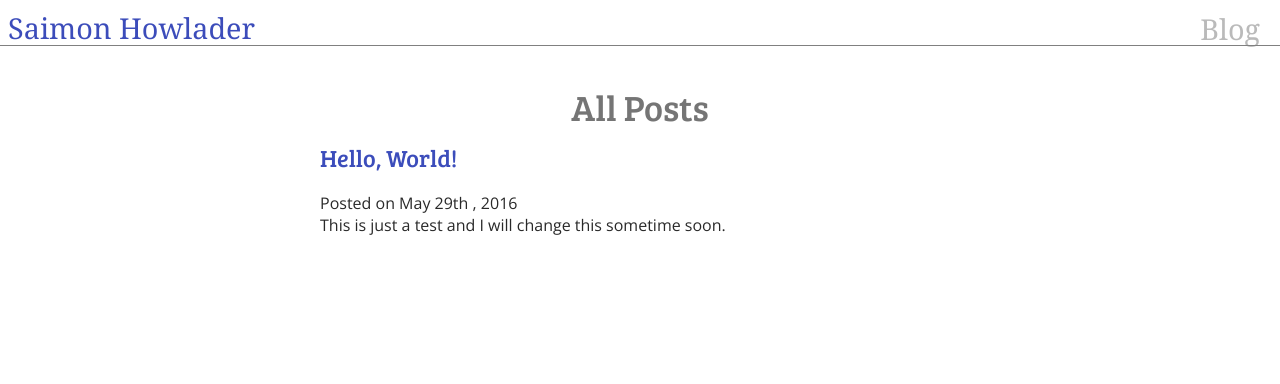
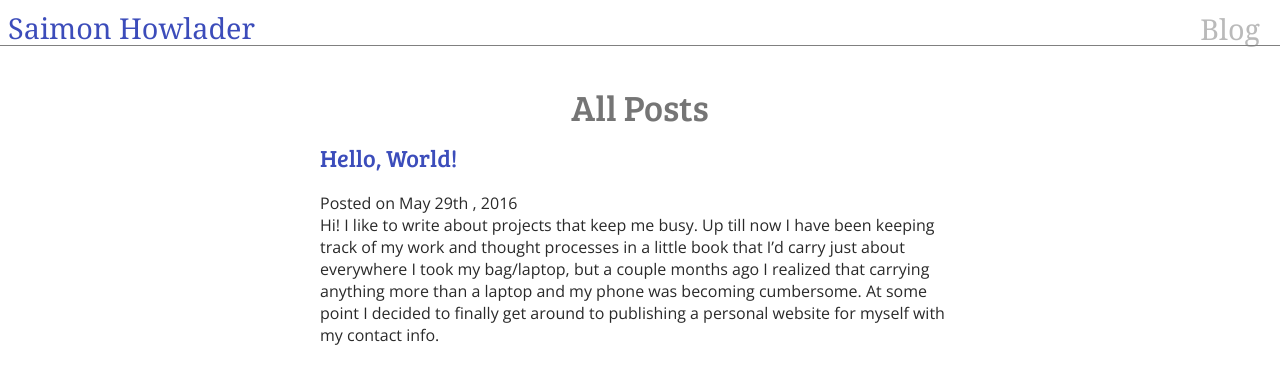
Before and after one commit to saimonhowlader/saimonhowlader.github.io, a Jekyll site: the page built from blog/index.html, in a window 1280 px wide. Shown: the top 384 px of the page. Built offline with Jekyll 4.4.1, drawn with Linux system fonts in a browser that asks for light colours.

Commit message:
Updated 2016-05-29-hello-world.md

```diff
--- a/_posts/2016-05-29-hello-world.md
+++ b/_posts/2016-05-29-hello-world.md
@@ -4,6 +4,8 @@ layout: post
 title: "Hello, World!"
 ---
 
-This is just a test and I will change this sometime soon.
+Hi! I like to write about projects that keep me busy. Up till now I have been keeping track of my work and thought processes in a little book that I'd carry just about everywhere I took my bag/laptop, but a couple months ago I realized that carrying anything more than a laptop and my phone was becoming cumbersome. At some point I decided to finally get around to publishing a personal website for myself with my contact info.
 
-![temp.jpg]({{site.baseurl}}/_posts/temp.jpg)
+Some of my clients request that I write up documentation for them whenever I help them with some issue with their computers, websites or anything else in between. I figured it would be a good idea to keep a record of that kind of documentation on a website for both my clients as well myself as a sort of portfolio and reference manual. I was also becoming frustrated with the lack of documentation within the chromebook/dualbooting community so I figured I might as well keep a public record of that kind of work as well since I was already keeping records for myself.
+
+Sometimes when I'm working on some code or some project I get confused about why I made a certain decision (such as why I chose one CSS preprossor over another, or why I decided to go with webhost "X" instead of "Y", or why I'm using an old linux kernel instead of the "obvious" more recent kernel). Often, this is simply because my commenting habits with abstrac projects aren't as diciplined as my commenting habits when coding. As a result this further supported my decision to keep a blog... oh and it's also supposed to be great as far as internet street cred goes. If this little project helps other people with their own work then that is obviously also a plus, but just to be clear blogging is not my livelihood or anything of that sort.
```
